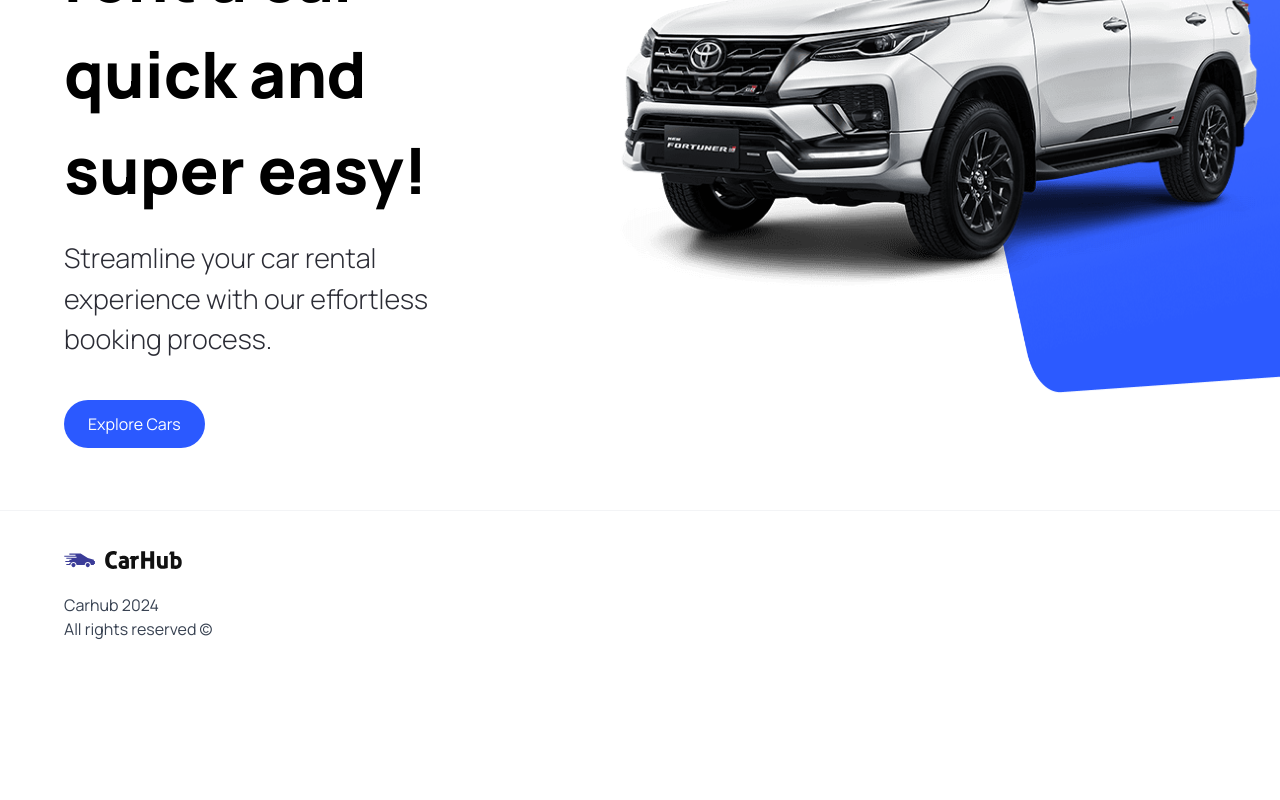
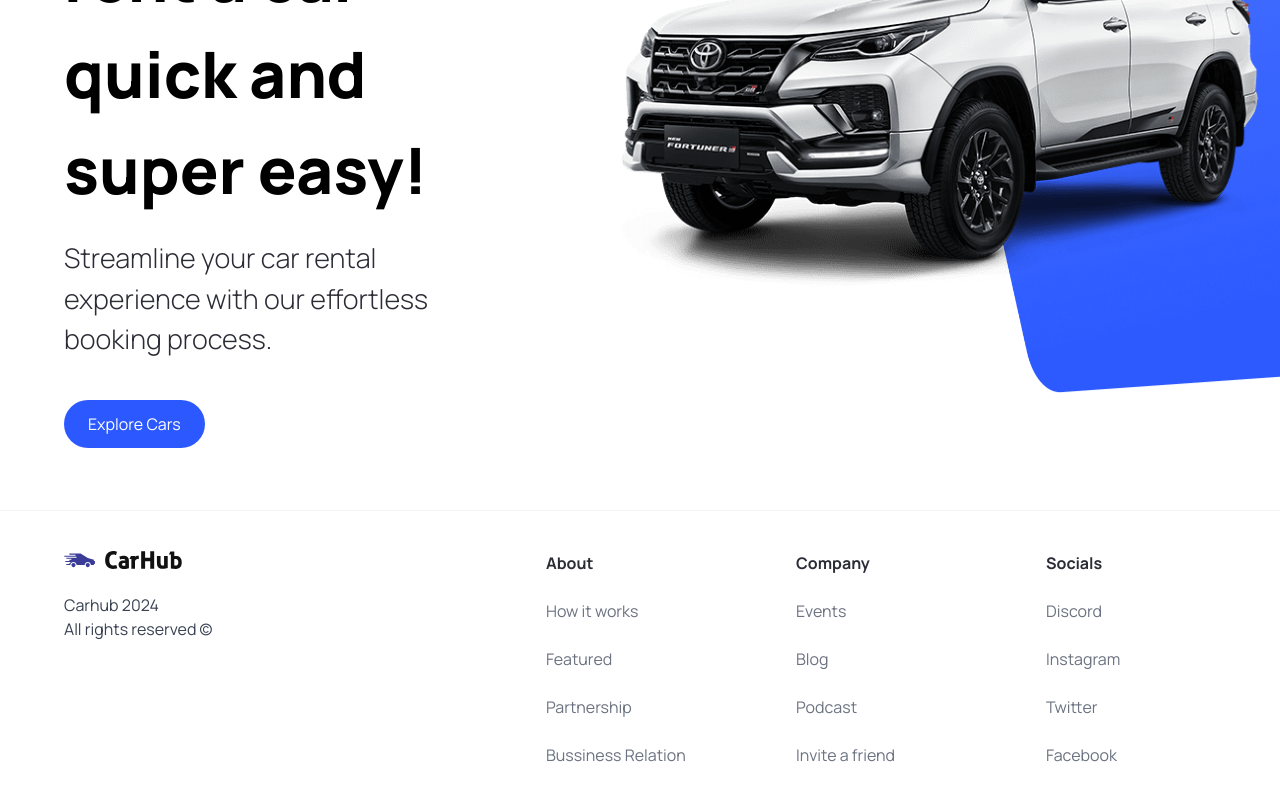
Before and after one commit to arash8877/Car-Showcase-app, a Next.js app: page / in a window 1280 px wide. Shown: the part 310-1110 px from the top of the page. Before the commit the page ends 991 px from the top, so only its background shows below. Built offline with nearby package versions, Linux system fonts and the light colour scheme.

Commit message:
modify Footer.tsx

```diff
--- a/components/Footer.tsx
+++ b/components/Footer.tsx
@@ -1,5 +1,6 @@
 import Image from "next/image";
 import Link from "next/link";
+import { footerLinks } from "@/constants";
 
 const Footer = () => {
   return (
@@ -19,7 +20,18 @@
           </p>
         </div>
 
-        <div className="footer--links"></div>
+        <div className="footer__links">
+          {footerLinks.map((link) => (
+            <div key={link.title} className="footer__link">
+              <h3 className="font-bold">{link.title}</h3>
+              {link.links.map((item) => (
+                <Link key={item.title} href={item.url} className="text-gray-500">
+                  {item.title}
+                </Link>
+              ))}
+            </div>
+          ))}
+        </div>
       </div>
     </footer>
   );
```
